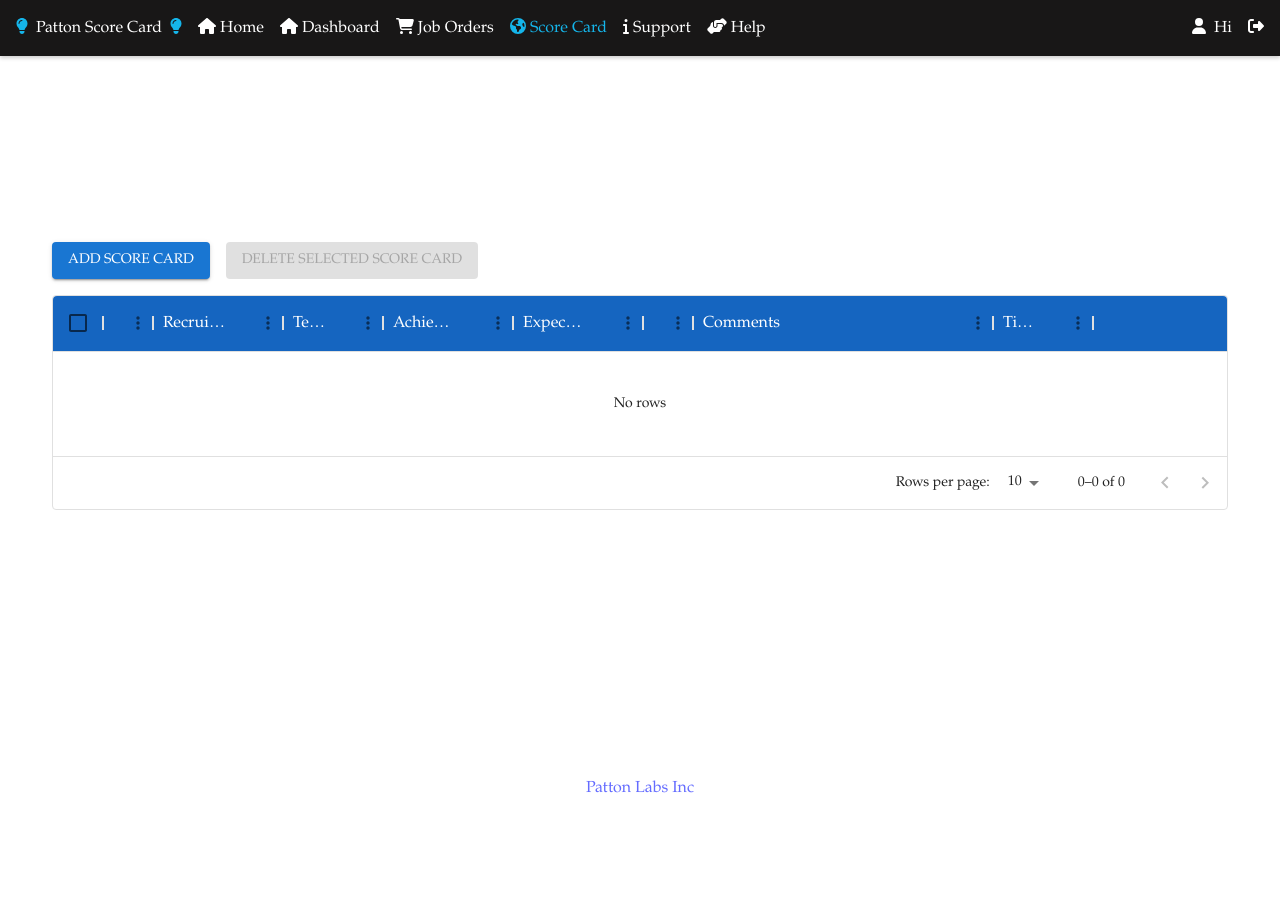
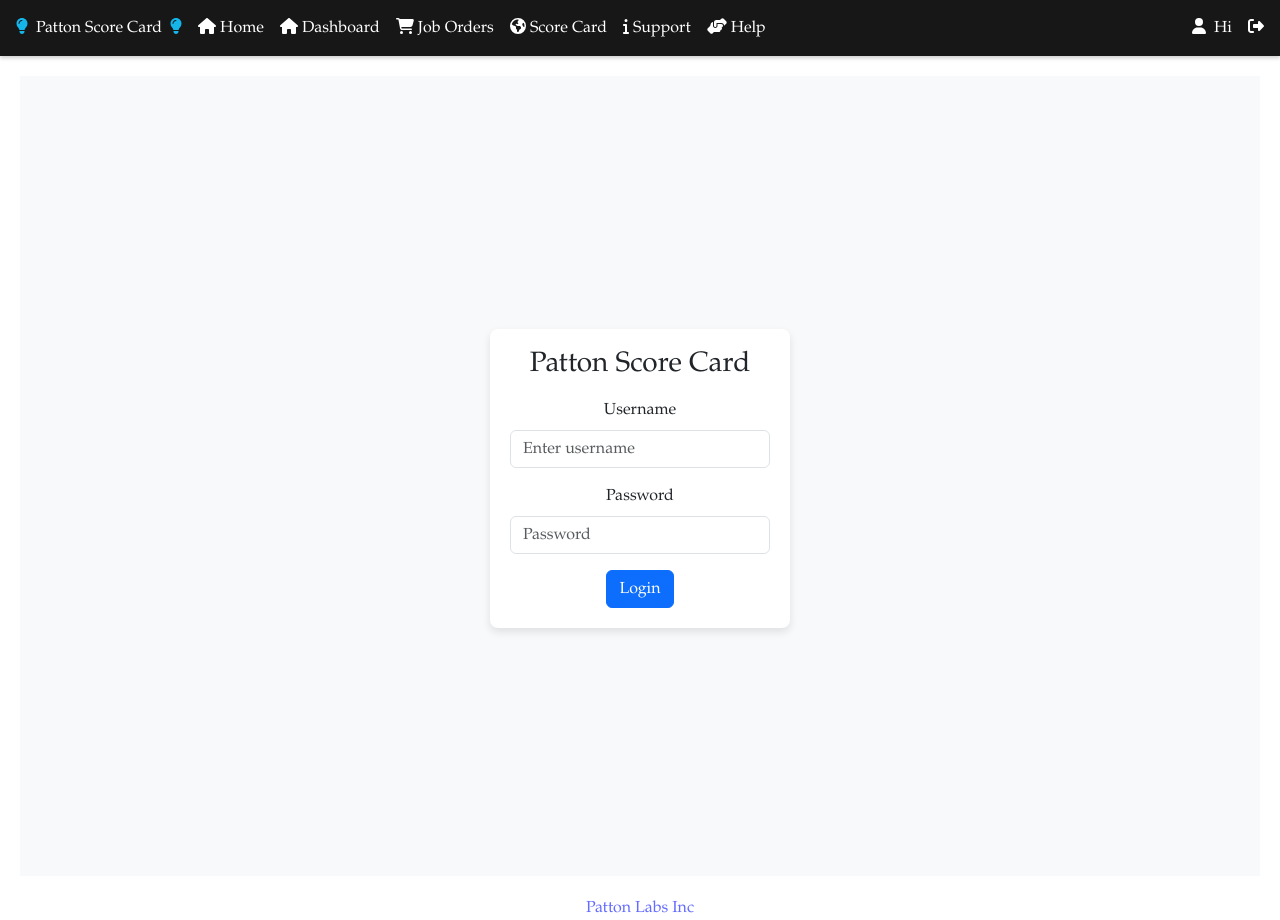
Before and after one commit to patton-admin/notesapp, a React (Vite) app: page /login in a window 1280 px wide. Before the commit this address led to /scorecard. Before the commit the page ends 800 px from the top, so only its background shows below. Built offline with nearby package versions, Linux system fonts and the light colour scheme; no server answers.

Commit message:
feat-ps: added login page

```diff
--- a/package.json
+++ b/package.json
@@ -18,13 +18,17 @@
     "@mui/x-data-grid": "^6.18.0",
     "aws-amplify": "^6.0.0",
     "axios": "^1.8.4",
+    "bootstrap": "^5.3.6",
+    "formik": "^2.4.6",
     "history": "^5.3.0",
     "react": "^18.2.0",
+    "react-bootstrap": "^2.10.9",
     "react-dom": "^18.2.0",
     "react-redux": "^9.2.0",
     "react-router-dom": "^7.5.1",
     "redux": "^5.0.1",
-    "redux-saga": "^1.3.0"
+    "redux-saga": "^1.3.0",
+    "yup": "^1.6.1"
   },
   "devDependencies": {
     "@types/react": "^18.2.0",
--- a/src/App.jsx
+++ b/src/App.jsx
@@ -6,6 +6,7 @@
 import { getAllCandidates } from "./api/api.jsx";
 import Header from "./components/Header.jsx";
 import {ScoreCardPage} from "./ScoreCard.jsx";
+import Login from "./components/login/Login.jsx";
 
 const theme = createTheme({
     palette: {
@@ -73,6 +74,7 @@
                     />
                     <main style={{ flex: 1, padding: '20px' }}>
                         <Routes>
+                            <Route path="/login" element={<Login />} />
                             <Route path="/" element={<Navigate to="/scorecard" />} />
                             <Route path="/home" element={<div>Home Page</div>} />
                             <Route path="/scorecard" element={<ScoreCardPage state={state} />} />
--- a/src/components/login/Login.jsx
+++ b/src/components/login/Login.jsx
@@ -1,31 +1,127 @@
-// import React from "react";
-// import LoginForm from "./LoginForm.jsx";
-// import { connect } from "react-redux";
-// import { validLogin } from "./../../actions/login";
-// // import "./../../index.css";
-// import { history } from "./../../routers/AppRouters";
-//
-// class Login extends React.Component {
-//   constructor(props) {
-//     super(props);
-//   }
-//
-//   render() {
-//     return (
-//       <div>
-//         <p className="tiledBackground"></p>
-//         {/*<LoginForm*/}
-//         {/*  OnSubmit={({ username, password } = {}) => {*/}
-//         {/*    if (username) {*/}
-//         {/*      this.props.dispatch(*/}
-//         {/*        validLogin({ username: username, password: password })*/}
-//         {/*      );*/}
-//         {/*    }*/}
-//         {/*  }}*/}
-//         {/*/>*/}
-//       </div>
-//     );
-//   }
-// }
-//
-// export default connect()(Login);
+import React from "react";
+import {Tooltip} from "@mui/material";
+import {Form, Button, Alert} from "react-bootstrap";
+import {Formik} from "formik";
+import {connect} from "react-redux";
+import * as Yup from "yup";
+import "bootstrap/dist/css/bootstrap.min.css";
+import {validLogin} from "../../actions/login.js";
+
+const validationSchema = Yup.object().shape({
+    username: Yup.string().required("Username is required"),
+    password: Yup.string().required("Password is required"),
+});
+
+const Login = (props) => {
+    const {loginFailed} = props;
+    const initialValues = {
+        username: "",
+        password: "",
+    };
+
+    const submit = (data) => {
+        const {username, password} = data;
+        console.log("data from submit form...", data);
+        if (username) {
+            props.dispatch(
+                validLogin({username: username, password: password})
+            );
+        }
+    };
+
+    return (
+        <div
+            style={{
+                display: "flex",
+                justifyContent: "center",
+                alignItems: "center",
+                height: "100vh",
+                backgroundColor: "#f8f9fa",
+                paddingTop: "5px", // Add padding to reduce space at the top
+                boxSizing: "border-box", // Ensure padding is included in the layout
+            }}
+        >
+            <div
+                style={{
+                    width: "300px",
+                    padding: "20px",
+                    backgroundColor: "#fff",
+                    borderRadius: "8px",
+                    boxShadow: "0 4px 8px rgba(0, 0, 0, 0.1)",
+                }}
+            >
+                <Formik
+                    initialValues={initialValues}
+                    validationSchema={validationSchema}
+                    onSubmit={(values, { resetForm }) => {
+                        // Call the custom submit method
+                        submit(values);
+                        resetForm({ values: initialValues });
+                    }}
+                >
+                    {({ values, handleChange, handleBlur, errors, touched, handleSubmit }) => (
+                        <Form onSubmit={handleSubmit}>
+                            <h3 style={{ textAlign: "center" }}>Patton Score Card</h3>
+                            <p style={{ textAlign: "center" }}>
+                                <Tooltip title="Patton-Labs" placement="right">
+                                    {/* Add your logo here */}
+                                </Tooltip>
+                            </p>
+
+                            {loginFailed === true && (
+                                <Alert variant="danger">
+                                    Invalid Username/Password
+                                </Alert>
+                            )}
+
+                            <Form.Group className="mb-3" controlId="formUsername">
+                                <Form.Label>Username</Form.Label>
+                                <Form.Control
+                                    type="text"
+                                    placeholder="Enter username"
+                                    name="username"
+                                    value={values.username}
+                                    onChange={handleChange}
+                                    onBlur={handleBlur}
+                                    isInvalid={touched.username && !!errors.username}
+                                    required
+                                />
+                                <Form.Control.Feedback type="invalid">
+                                    {errors.username}
+                                </Form.Control.Feedback>
+                            </Form.Group>
+
+                            <Form.Group className="mb-3" controlId="formPassword">
+                                <Form.Label>Password</Form.Label>
+                                <Form.Control
+                                    type="password"
+                                    placeholder="Password"
+                                    name="password"
+                                    value={values.password}
+                                    onChange={handleChange}
+                                    onBlur={handleBlur}
+                                    isInvalid={touched.password && !!errors.password}
+                                />
+                                <Form.Control.Feedback type="invalid">
+                                    {errors.password}
+                                </Form.Control.Feedback>
+                            </Form.Group>
+
+                            <Button variant="primary" type="submit" block>
+                                Login
+                            </Button>
+                        </Form>
+                    )}
+                </Formik>
+            </div>
+        </div>
+    );
+};
+
+const mapStateToProps = (state) => {
+    return {
+        loginFailed: state.login.error,
+    };
+};
+
+export default connect(mapStateToProps)(Login);
```
Also changed, not shown: src/components/login/LoginForm.jsx (deleted, +0 -160 lines), 1 other file (tests, documents, lock files or other folders).
